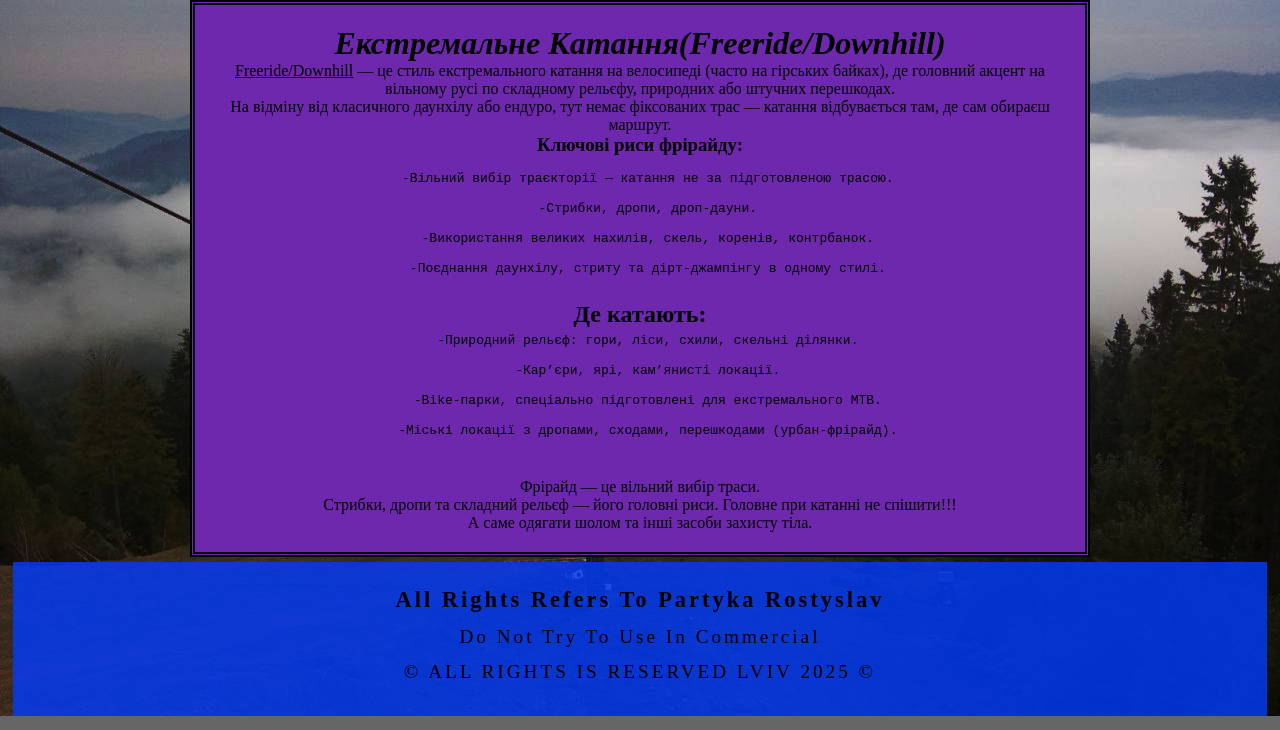
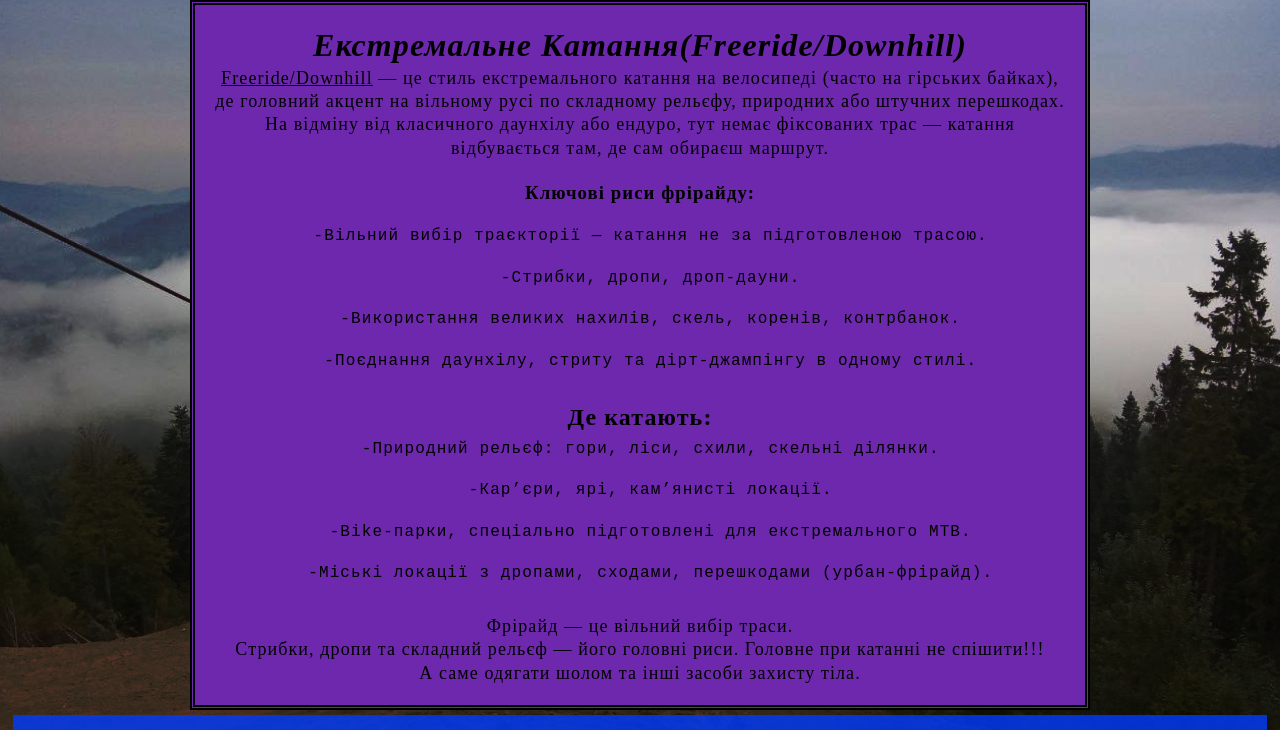
Before and after one commit to Beat-Rider/my-tasks-hillel, a plain HTML site: page index.html in a window 1280 px wide. Shown: the part 108-838 px from the top of the page. Drawn offline with Linux system fonts and the light colour scheme.

Commit message:
Fix Text Styles In Index.html, content area

```diff
--- a/index.html
+++ b/index.html
@@ -4,14 +4,13 @@
     <meta charset="UTF-8" />
     <meta name="viewport" content="width=device-width, initial-scale=1.0" />
     <title>Екстремальне Катання(Freeride/Downhill)</title>
-    <link rel="stylesheet" href="./styles/main.css">
+    <link rel="stylesheet" href="./styles/main.css" />
   </head>
 
   <body>
     <div class="header">
       <div class="Logo">
-      <img src="./images/Logo.png" alt="My Logo Here">
-
+        <img src="./images/Logo.png" alt="My Logo Here" />
       </div>
 
       <div class="nav_bar">
@@ -19,23 +18,23 @@
       </div>
     </div>
 
-
     <div class="content">
       <div class="about">
         <h1><em>Екстремальне Катання(Freeride/Downhill)</em></h1>
-      <p>
-        <u>Freeride/Downhill</u> — це стиль екстремального катання на велосипеді (часто на
-        гірських байках), де головний акцент на вільному русі по складному
-        рельєфу, природних або штучних перешкодах.
+        <p class="main_page_cont">
+          <u>Freeride/Downhill</u> — це стиль екстремального катання на
+          велосипеді (часто на гірських байках), де головний акцент на вільному
+          русі по складному рельєфу, природних або штучних перешкодах.
         </p>
-      <p>
-        На відміну від класичного даунхілу або ендуро, тут немає фіксованих трас
-        — катання відбувається там, де сам обираєш маршрут.
+        <p class="main_page_cont">
+          На відміну від класичного даунхілу або ендуро, тут немає фіксованих
+          трас — катання відбувається там, де сам обираєш маршрут.
         </p>
+        <br />
 
         <h3>Ключові риси фрірайду:</h3>
 
-      <pre>
+        <pre class="main_page_cont">
 
   -Вільний вибір траєкторії — катання не за підготовленою трасою.
 
@@ -50,7 +49,7 @@
 
       <div class="where">
         <h2>Де катають:</h2>
-      <pre>
+        <pre class="main_page_cont">
   -Природний рельєф: гори, ліси, схили, скельні ділянки.
 
   -Кар’єри, ярі, кам’янисті локації.
@@ -58,9 +57,9 @@
   -Bike-парки, спеціально підготовлені для екстремального MTB.
 
   -Міські локації з дропами, сходами, перешкодами (урбан-фрірайд).
-
+      </pre
+        >
       </div>
-
 
       <div class="conclusion">
         <p>Фрірайд — це вільний вибір траси.</p>
@@ -73,7 +72,6 @@
       </div>
     </div>
 
-
     <div class="footer">
       <h3>All Rights Refers To Partyka Rostyslav</h3>
       <p>Do not try to use in commercial</p>
--- a/styles/main.css
+++ b/styles/main.css
@@ -50,6 +50,16 @@ body {
 
 .where h2 {
   padding-bottom: 5px;
+}
+
+.about, .where, .conclusion p{
+  letter-spacing: 1.1px;
+  line-height: 1.3;
+}
+
+.main_page_cont, .conclusion {
+  font-size: large;
+  font-weight: 500;
 }
 
 .form_wrapper {
```
Lines whose indentation alone changed are shown as unchanged.
